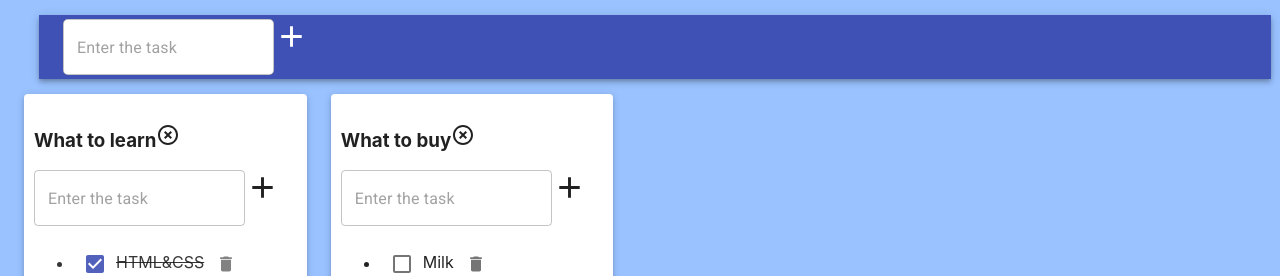
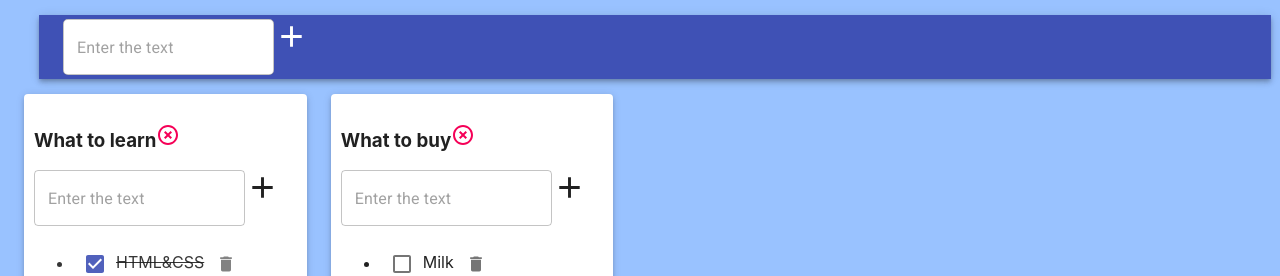
Before and after one commit to Pavelkv94/Todolist, a React (Create React App) app: page / in a window 1280 px wide. Shown: the top 276 px of the page. Built offline with nearby package versions, Linux system fonts and the light colour scheme.

Commit message:
fix: UI button

```diff
--- a/src/AddItemForm.tsx
+++ b/src/AddItemForm.tsx
@@ -35,7 +35,7 @@ export function AddItemForm(props: AddItemFormPropsType) {
                 onChange={onChangeTitle}
                 onKeyPress={onKeyPressAddTask}
                 className={error ? "error" : "default"}
-                placeholder="Enter the task"/>
+                placeholder="Enter the text"/>
             <AddIcon fontSize="large" onClick={addTask} className="btn">+</AddIcon>
             {error && <div className="errorMessage">{error}</div>}
         </div>
--- a/src/Todolist.tsx
+++ b/src/Todolist.tsx
@@ -56,7 +56,7 @@ export function Todolist(props: TodolistPropsType) {
 
             <h3>
                 <EditableSpan title={props.title} changeTitle={changeTodolistTitle} />
-                <HighlightOffIcon onClick={removeTodolist} className="btn" fontSize="default"> </HighlightOffIcon></h3>
+                <HighlightOffIcon onClick={removeTodolist} className="btn" fontSize="default" color="secondary"> </HighlightOffIcon></h3>
             <AddItemForm addItem={addTask} />
             <ul>
                 {tasks}
```
